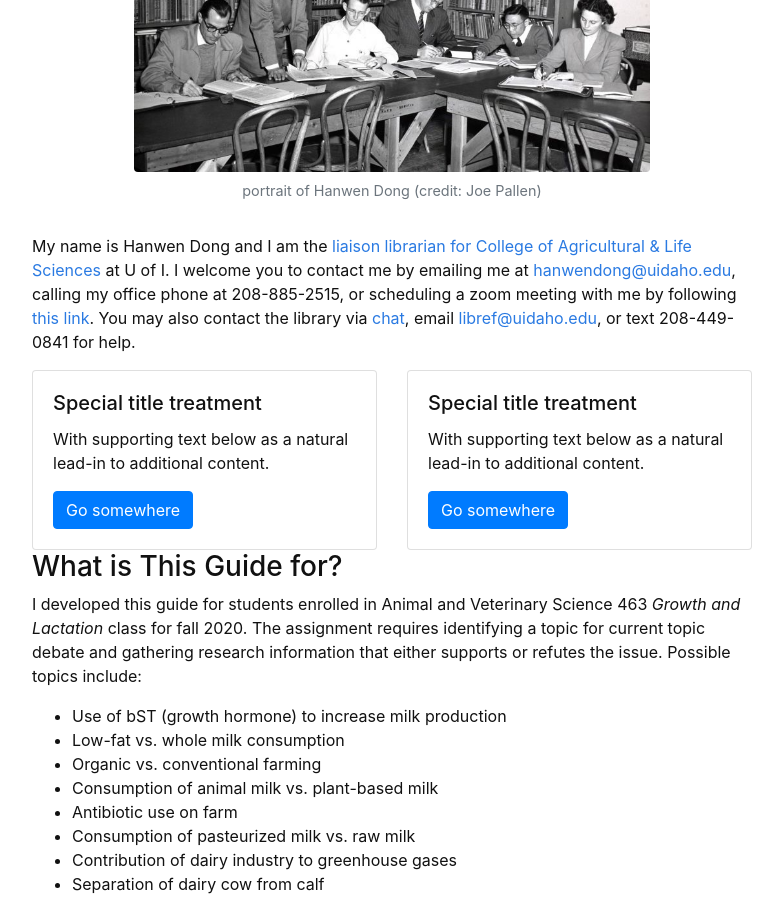
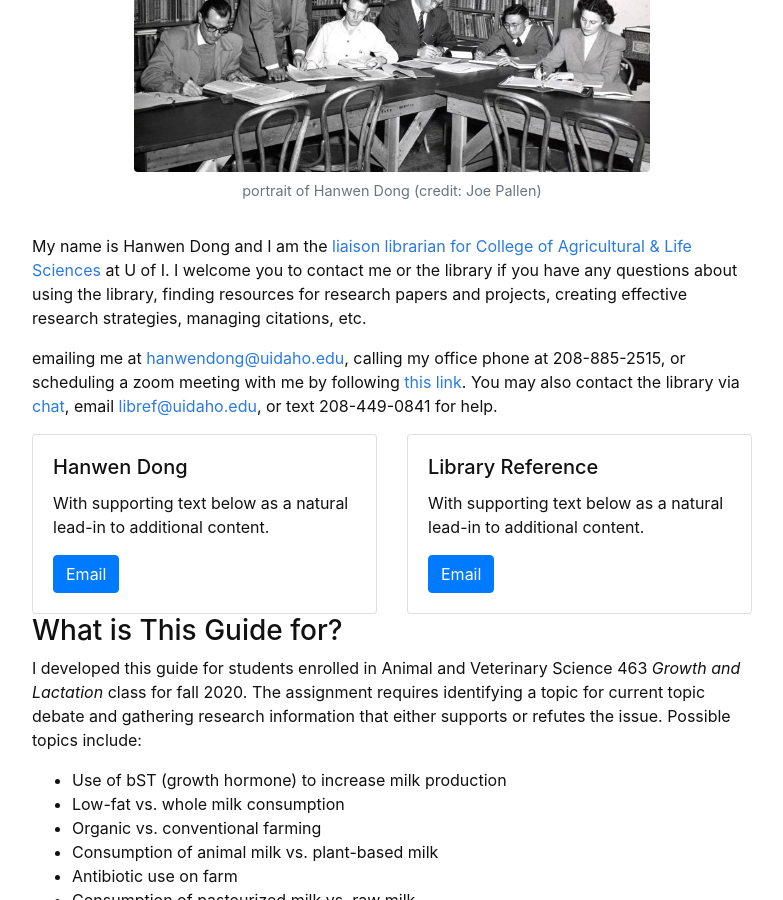
Before and after one commit to hanwendong1/AVS463-f20, a Jekyll site: the page built from index.md, in a window 1280 px wide and 900 px high, scrolled down 285 px. Shown: the whole window, without its empty margins (248-1031 px from the left). Built offline with Jekyll 4.4.1, drawn with Linux system fonts in a browser that asks for light colours.

Commit message:
Update index.md

```diff
--- a/index.md
+++ b/index.md
@@ -7,24 +7,26 @@ layout: default
 
 {% include figure.html img="uidaho-workshop.jpg" alt="portrait of Hanwen Dong" caption="portrait of Hanwen Dong (credit: Joe Pallen)" width="75%" %}
 
-My name is Hanwen Dong and I am the [liaison librarian for College of Agricultural & Life Sciences](https://www.lib.uidaho.edu/about/liaisons.html) at U of I. I welcome you to contact me by emailing me at <hanwendong@uidaho.edu>, calling my office phone at 208-885-2515, or scheduling a zoom meeting with me by following [this link](https://uidaho.co1.qualtrics.com/jfe/form/SV_1GJiDTJ7po0bDk9?topic=Agricultural+%26amp%3B+Life+Sciences&person=Hanwen+Dong&email=hanwendong%40uidaho.edu). You may also contact the library via [chat](https://www.lib.uidaho.edu/help/chat.html), email <libref@uidaho.edu>, or text 208-449-0841 for help.
+My name is Hanwen Dong and I am the [liaison librarian for College of Agricultural & Life Sciences](https://www.lib.uidaho.edu/about/liaisons.html) at U of I. I welcome you to contact me or the library if you have any questions about using the library, finding resources for research papers and projects, creating effective research strategies, managing citations, etc.
+
+emailing me at <hanwendong@uidaho.edu>, calling my office phone at 208-885-2515, or scheduling a zoom meeting with me by following [this link](https://uidaho.co1.qualtrics.com/jfe/form/SV_1GJiDTJ7po0bDk9?topic=Agricultural+%26amp%3B+Life+Sciences&person=Hanwen+Dong&email=hanwendong%40uidaho.edu). You may also contact the library via [chat](https://www.lib.uidaho.edu/help/chat.html), email <libref@uidaho.edu>, or text 208-449-0841 for help.
 
 <div class="row">
   <div class="col-sm-6">
     <div class="card">
       <div class="card-body">
-        <h5 class="card-title">Special title treatment</h5>
+        <h5 class="card-title">Hanwen Dong</h5>
         <p class="card-text">With supporting text below as a natural lead-in to additional content.</p>
-        <a href="#" class="btn btn-primary">Go somewhere</a>
+        <a href="hanwendong@uidaho.edu" class="btn btn-primary">Email</a>
       </div>
     </div>
   </div>
   <div class="col-sm-6">
     <div class="card">
       <div class="card-body">
-        <h5 class="card-title">Special title treatment</h5>
+        <h5 class="card-title">Library Reference</h5>
         <p class="card-text">With supporting text below as a natural lead-in to additional content.</p>
-        <a href="#" class="btn btn-primary">Go somewhere</a>
+        <a href="#" class="btn btn-primary">Email</a>
       </div>
     </div>
   </div>
```
